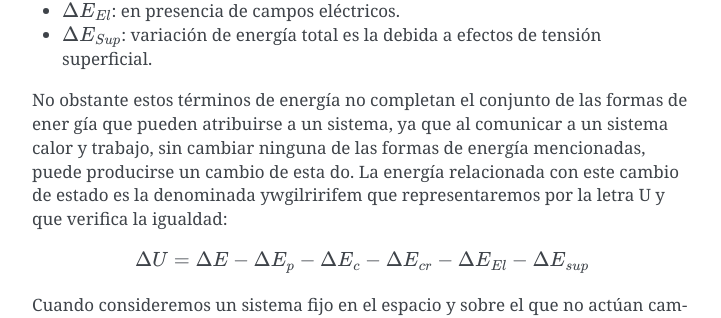
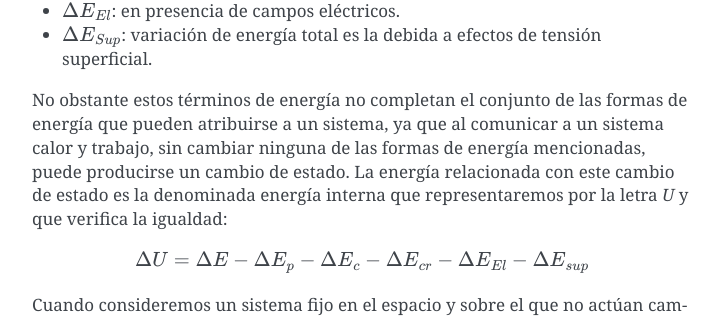
Before and after one commit to mantielero/termodinamica, a Sphinx documentation site: the page built from source/primer_principio_primer_principio.rst, in a window 1280 px wide and 900 px high, scrolled down 6209 px. Shown: the part 172-490 px from the top of the window, without its empty margins (388-1109 px from the left). Built offline with Sphinx 7.4.7, drawn with Linux system fonts in a browser that asks for light colours; pages that are not in the unit, such as notebooks, are missing from menus.

Commit message:
Update primer_principio_primer_principio.rst

```diff
--- a/source/primer_principio_primer_principio.rst
+++ b/source/primer_principio_primer_principio.rst
@@ -188,7 +188,7 @@ Nos centraremos ahora en el estudio de la naturaleza de las distintas formas en
 - :math:`\Delta E_{Sup}`: variación de energía total es la debida a efectos de tensión superficial.
 
 
-No obstante estos términos de energía no completan el conjunto de las formas de ener­ gía que pueden atribuirse a un sistema, ya que al comunicar a un sistema calor y trabajo, sin cambiar ninguna de las formas de energía mencionadas, puede producirse un cambio de esta­ do. La energía relacionada con este cambio de estado es la denominada ywgilririfem que representaremos por la letra U y que verifica la igualdad:
+No obstante estos términos de energía no completan el conjunto de las formas de energía que pueden atribuirse a un sistema, ya que al comunicar a un sistema calor y trabajo, sin cambiar ninguna de las formas de energía mencionadas, puede producirse un cambio de estado. La energía relacionada con este cambio de estado es la denominada energía interna que representaremos por la letra *U* y que verifica la igualdad:
 
 .. math::
 
```
